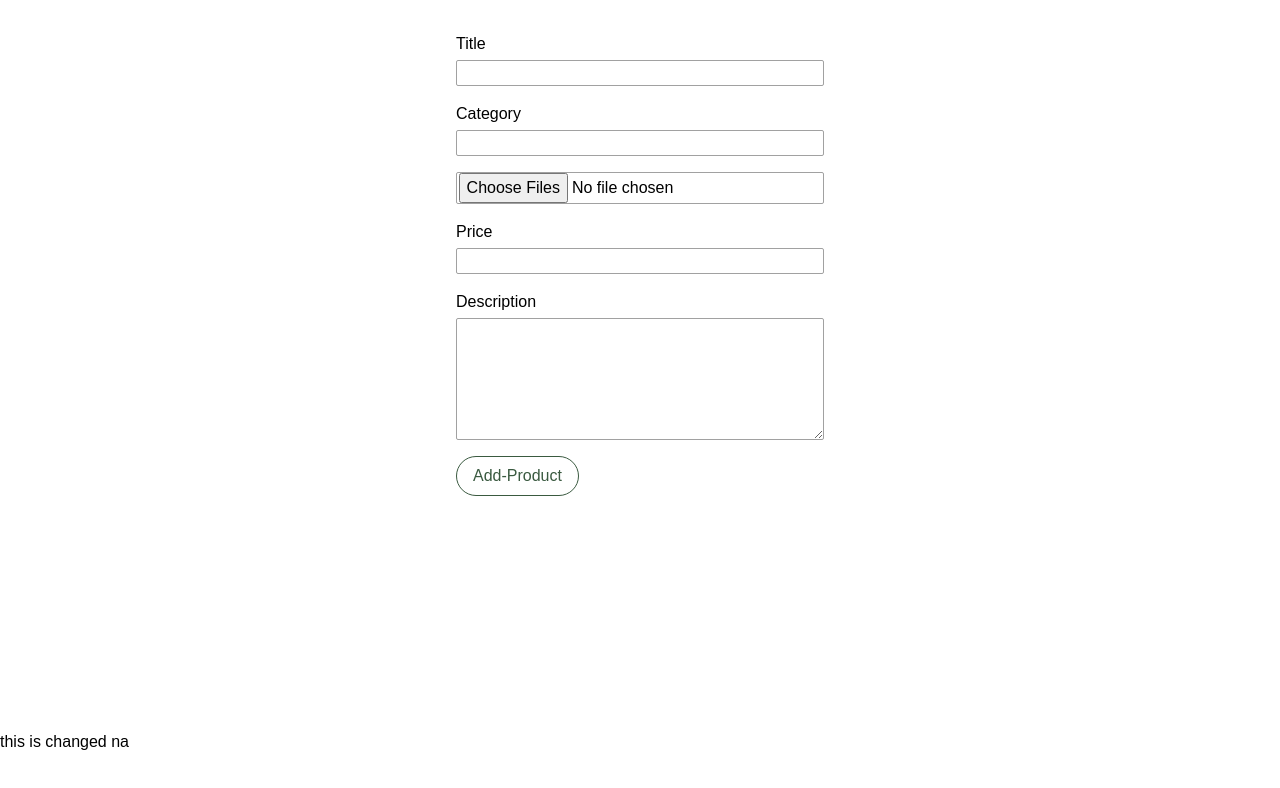
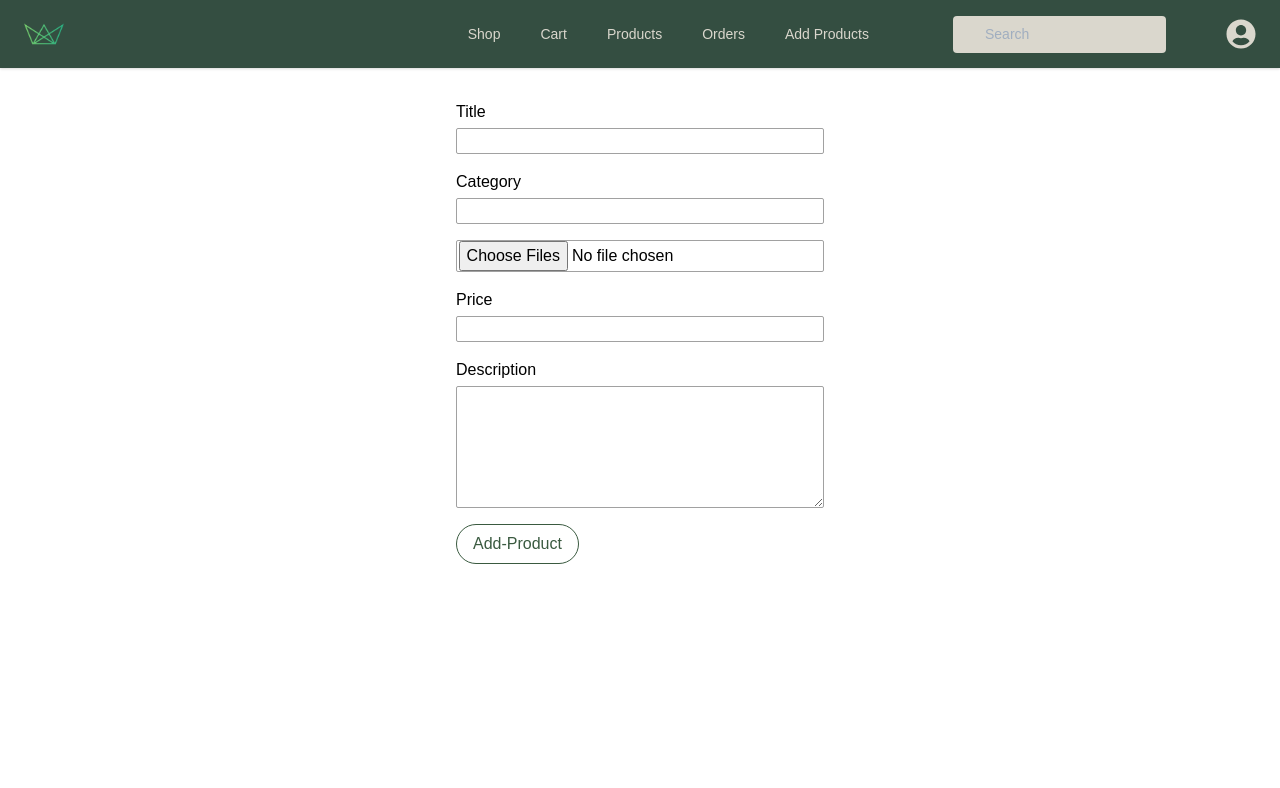
Before and after one commit to mud1tx/Consumer-2-Consumer, a React (Create React App) app in the folder client/: page /admin/add-product in a window 1280 px wide. Shown: the top 788 px of the page. Built offline with nearby package versions, Linux system fonts and the light colour scheme.

Commit message:
added navbar

```diff
--- a/client/src/pages/AddProductsPage.js
+++ b/client/src/pages/AddProductsPage.js
@@ -1,11 +1,12 @@
 import React from "react";
 import AddProducts from "../features/AddProducts/AddProducts";
+import Navbar from "../components/Navbar";
 
 const AddProductsPage = () => {
   return (
     <>
+      <Navbar/>
       <AddProducts />
-      <h1>this is changed na</h1>
     </>
   );
 };
--- a/client/src/pages/ShopPage.js
+++ b/client/src/pages/ShopPage.js
@@ -1,8 +1,14 @@
 import React from "react";
 import Shop from "../features/Shop/Shop";
+import Navbar from "../components/Navbar";
 
 const ShopPage = () => {
-  return <Shop/>;
+  return (
+    <>
+      <Navbar />
+      <Shop />;
+    </>
+  );
 };
 
 export default ShopPage;
```
